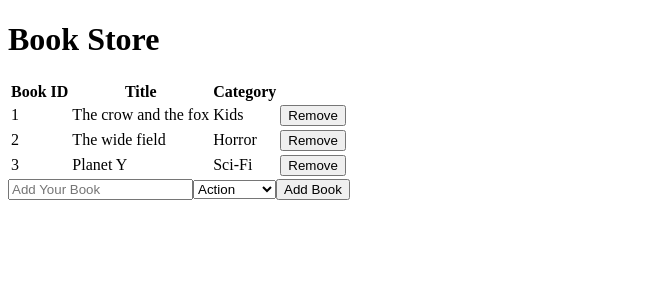
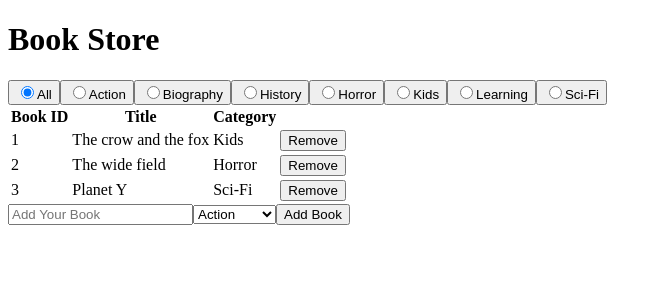
Before and after one commit to SuyashFowdar/bookstore, a React (Create React App) app: page / in a window 1280 px wide. Shown: the top 300 px of the page, without its empty margins (0-662 px from the left). Built offline with nearby package versions, Linux system fonts and the light colour scheme.

Commit message:
Add CategoryFilter in BooksList component

```diff
--- a/src/containers/BooksList.js
+++ b/src/containers/BooksList.js
@@ -1,12 +1,27 @@
-import React from 'react';
+import React, { useEffect } from 'react';
 import { connect } from 'react-redux';
 import PropTypes from 'prop-types';
 import Book from '../components/Book';
-import { removeBook } from '../actions';
+import CategoryFilter from '../components/CategoryFilter';
+import { removeBook, changeFilter } from '../actions';
 
-const BooksList = ({ books, handleRemoveBook }) => (
+const BooksList = ({
+  filter,
+  books,
+  handleChangeFilter,
+  handleRemoveBook,
+}) => {
+  useEffect(() => {
+    handleChangeFilter(books, 'All');
+  }, []);
+
+  return (
     <div>
       <h1>Book Store</h1>
+      <CategoryFilter
+        handleChangeFilter={(filterType) => { handleChangeFilter(books, filterType); }}
+        filter={filter}
+      />
       <table className="centered highlight">
         <thead>
           <tr>
@@ -16,7 +31,7 @@ const BooksList = ({ books, handleRemoveBook }) => (
           </tr>
         </thead>
         <tbody>
-        {books.map((book, index) => (
+          {filter.filteredBooks.map((book, index) => (
             <Book
               title={book.title}
               category={book.category}
@@ -29,20 +44,27 @@ const BooksList = ({ books, handleRemoveBook }) => (
       </table>
     </div>
   );
+};
 
 BooksList.propTypes = {
+  filter: PropTypes.instanceOf(Object).isRequired,
   books: PropTypes.instanceOf(Array).isRequired,
   handleRemoveBook: PropTypes.func.isRequired,
+  handleChangeFilter: PropTypes.func.isRequired,
 };
 
 const mapStateToProps = (state) => ({
   books: state.books,
+  filter: state.filter,
 });
 
 const mapDispatchToProps = (dispatch) => ({
   handleRemoveBook: (book) => {
     dispatch(removeBook(book));
   },
+  handleChangeFilter: (books, filter) => {
+    dispatch(changeFilter(books, filter));
+  },
 });
 
 export default connect(mapStateToProps, mapDispatchToProps)(BooksList);
```
Lines whose indentation alone changed are shown as unchanged.
